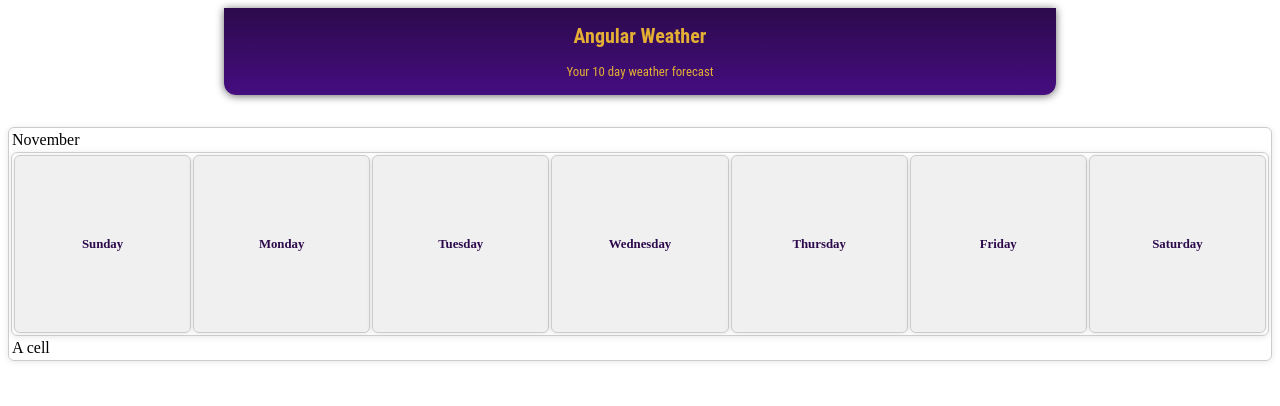
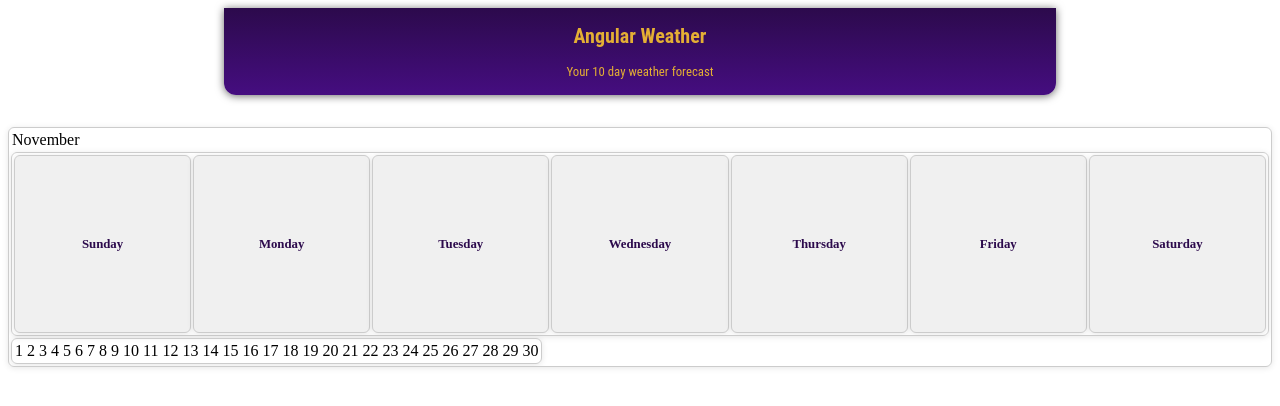
Before and after one commit to raseward14/angular-weather, an Angular app: page / in a window 1280 px wide. Shown: the top 406 px of the page. Built offline with nearby package versions, Linux system fonts and the light colour scheme.

Commit message:
created properties in the calendar component for currentYear, currentMonth, lastDayOfMonth to define month length, firstDayOfMonth and firstDayName to establish which weekday the month starts on, and looped through in template to confirm the current months full duration is returned

```diff
--- a/src/app/calendar/calendar.component.html
+++ b/src/app/calendar/calendar.component.html
@@ -10,7 +10,11 @@
                 <app-week-day/>
             </tr>
             <tr>
-                <td>A cell</td>
+                <day-container>
+                    @for(cell of cellsArray; track cell) {
+                        <td>{{ cell }}</td>
+                    }
+                </day-container>
             </tr>
         </tbody>
     </table>
--- a/src/app/calendar/calendar.component.ts
+++ b/src/app/calendar/calendar.component.ts
@@ -2,18 +2,31 @@ import { Component, OnInit } from '@angular/core';
 import { CommonModule } from '@angular/common';
 
 import { WeekDay } from '../week-day/week-day.component';
+import { DayContainer } from "../ui/container/day-container.component";
 
 @Component({
   selector: 'app-calendar',
   standalone: true,
-  imports: [WeekDay, CommonModule],
+  imports: [WeekDay, CommonModule, DayContainer],
   templateUrl: './calendar.component.html',
-  styleUrl: './calendar.component.css'
+  styleUrls: ['./calendar.component.css']
 })
 export class CalendarComponent implements OnInit{
   currentDate: Date = new Date();
+  currentYear: number = this.currentDate.getFullYear();
+  currentMonth: number = this.currentDate.getMonth();
+  lastDayOfMonth: number = new Date(this.currentYear, this.currentMonth + 1, 0).getDate();
+  firstDayOfMonth: number = new Date(this.currentYear, this.currentMonth, 1).getUTCDay();
+  // 0 = Sunday, 1 = Monday, ..., 6 = Saturday
+  dayNames = ['Sunday', 'Monday', 'Tuesday', 'Wednesday', 'Thursday', 'Friday', 'Saturday'];
+  firstDayName: string = this.dayNames[this.firstDayOfMonth];
+
+  public cellsArray: number[] = Array(this.lastDayOfMonth).fill(0).map((x, i) => i + 1)
 
   ngOnInit(): void {
     console.log('Calendar initialized with date:', this.currentDate);
+    console.log(`The current month has ${this.lastDayOfMonth} days.`);
+    console.log(`The first day of the month is ${this.firstDayName}.`);
+    console.log('Cells Array:', this.cellsArray);
   }
 }
```
